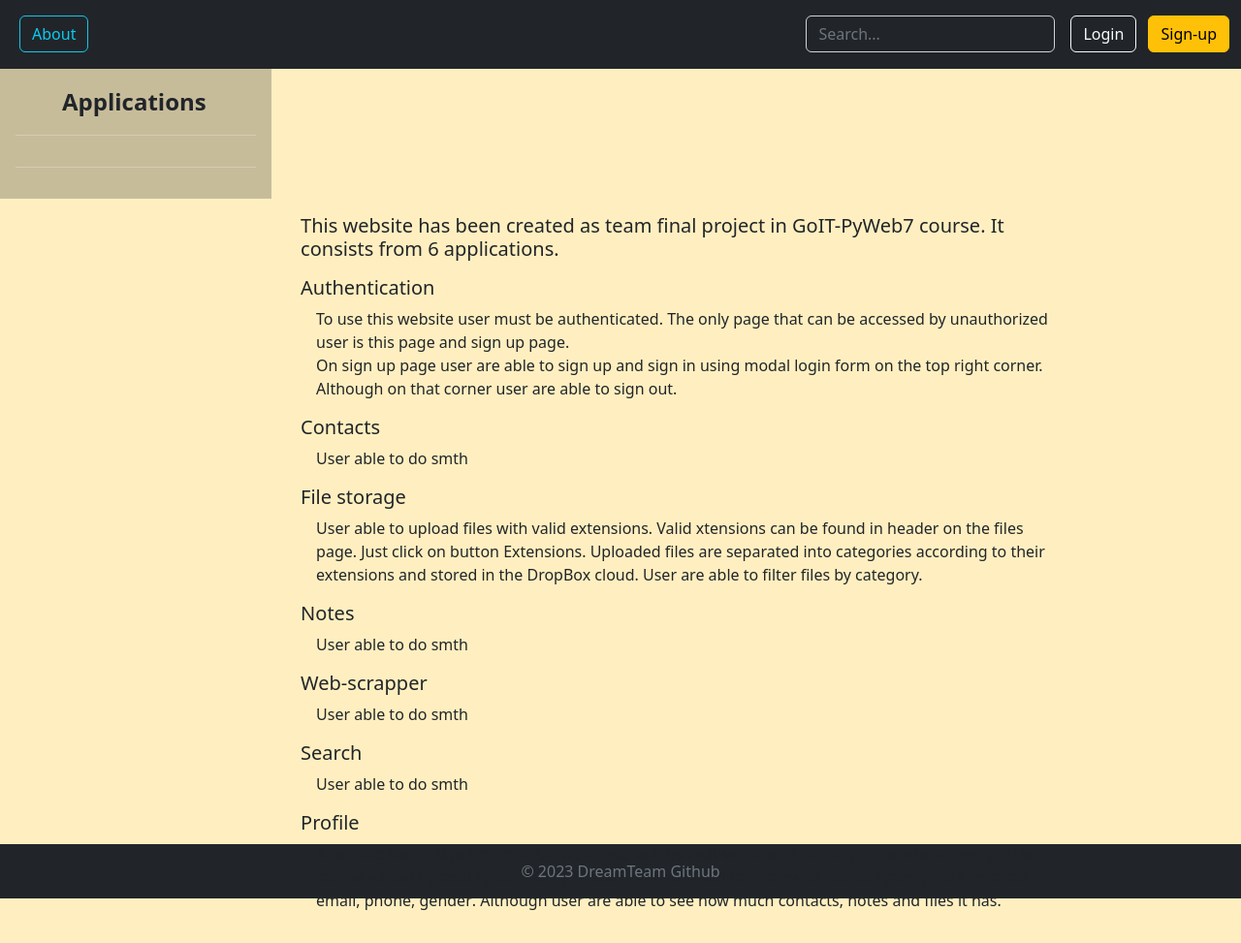
After one commit to Vaipik/web_project_team_1, a Django app: page /about/ in a window 1280 px wide. The commit adds this page. Shown: the whole page at 97% size. Run offline with Django 4.2, Linux system fonts and the light colour scheme.

Commit message:
about page

```diff
--- a/project/config/urls.py
+++ b/project/config/urls.py
@@ -1,7 +1,7 @@
 from django.conf import settings
 from django.conf.urls.static import static
 from django.contrib import admin
-
+from django.views.generic import TemplateView
 from django.urls import path, re_path, include
 
 urlpatterns = [
@@ -11,6 +11,7 @@ urlpatterns = [
     re_path(r"^notes/", include("apps.notes.urls", namespace="notes")),
     re_path(r'^scrapping/', include('apps.scrapping.urls', namespace='scrapping')),
     re_path(r"^contacts/", include('apps.contacts.urls', namespace="contacts")),
+    re_path(r"^about/", TemplateView.as_view(template_name="about.html"), name="about"),
     path("", include("apps.user_profile.urls", namespace="user_profile"))
 ]
 if settings.DEBUG:
--- /dev/null
+++ b/project/templates/about.html
@@ -0,0 +1,78 @@
+{% extends 'base.html' %}
+
+{% block content %}
+
+  <div class="row mt-3">
+    <div class="col-1"></div>
+    <div class="col-11 text-start">
+      <div class="h5 mb-3 fw-light">
+        This website has been created as team final project in <span class="fw-bolder">GoIT-PyWeb7</span> course.
+        It consists from 6 applications.
+      </div>
+      <ul class="fw-light list-unstyled">
+
+        {# Auth block #}
+        <li class="h5 mt-3 fw-bolder">Authentication</li>
+        <div class="ms-3">
+          To use this website user must be authenticated. The only page that can be accessed by unauthorized user is
+          <span class="fw-bolder">this page</span> and <span class="fw-bolder">sign up page</span>.
+          <p>
+            On sign up page user are able to <span class="fw-bolder">sign up</span> and <span class="fw-bolder">
+            sign in
+          </span> using <span class="fw-bolder">modal login form</span> on the top right corner. Although on that corner
+            user are able to sign out.
+          </p>
+        </div>
+
+        {# Contacts block #}
+        <li class="h5 mt-3 fw-bolder">Contacts</li>
+        <div class="ms-3">
+          User able to do smth
+        </div>
+
+        {# File storage block #}
+        <li class="h5 mt-3 fw-bolder">File storage</li>
+        <div class="ms-3">
+          User able to upload files with valid extensions. Valid xtensions can be found in header on the files page.
+          Just click on button <span class="fw-bolder">Extensions</span>. Uploaded files are separated into categories
+          according to their extensions and stored in the <span class="fw-bolder">DropBox cloud</span>. User are able to
+          filter files by category.
+        </div>
+
+        {# Notes block #}
+        <li class="h5 mt-3 fw-bolder">Notes</li>
+        <div class="ms-3">
+          User able to do smth
+        </div>
+
+        {# Web-scrapper block #}
+        <li class="h5 mt-3 fw-bolder">Web-scrapper</li>
+        <div class="ms-3">
+          User able to do smth
+        </div>
+
+        {# Search block #}
+        <li class="h5 mt-3 fw-bolder">Search</li>
+        <div class="ms-3">
+          User able to do smth
+        </div>
+
+        {# Profile block #}
+        <li class="h5 mt-3 fw-bolder">Profile</li>
+        <div class="ms-3">
+          After successful signing up or signin in user will be redirect directly to his profile where user profile can
+          be edited by adding obligatory fields: <span class="fw-bolder">first name</span> and <span class="fw-bolder">last name</span>
+          or not obligatory such as
+          <span class="fw-bolder">avatar</span>,
+          <span class="fw-bolder">email</span>,
+          <span class="fw-bolder">phone</span>,
+          <span class="fw-bolder">gender</span>. Although user are able to see how much contacts, notes and files it has.
+        </div>
+
+
+
+      </ul>
+    </div>
+  </div>
+
+{% endblock %}
--- a/project/templates/base.html
+++ b/project/templates/base.html
@@ -27,8 +27,10 @@
     <div class="d-flex flex-wrap align-items-center justify-content-center justify-content-lg-start">
 
       <ul class="nav col-12 col-lg-auto me-lg-auto mb-2 justify-content-center mb-md-0">
+        {% if user.is_authenticated %}
           <li><a href="{% url 'user_profile:profile' %}" class="btn btn-outline-info ms-2 me-3">Profile</a></li>
-        <li><a href="#" class="btn btn-outline-info ms-2 me-3">About</a></li>
+        {% endif %}
+        <li><a href="{% url 'about' %}" class="btn btn-outline-info ms-2 me-3">About</a></li>
 
         {% if user.is_authenticated %}
           {% block app_header_content %}
@@ -75,6 +77,7 @@
     </span>
       <hr>
       <ul class="nav nav-pills flex-column">
+        {% if user.is_authenticated %}
           <li class="nav-item">
             <a href="{% url 'contacts:contacts' %}" class="nav-link text-dark fw-normal fs-4" aria-current="page">
               <svg class="bi pe-none me-2" width="16" height="16">
@@ -110,6 +113,7 @@
               Search
             </a>
           </li>
+        {% endif %}
       </ul>
       <hr>
 
@@ -161,9 +165,14 @@
 </div>
 
 
-<footer class="footer mt-auto py-3 bg-light">
-  <div class="container">
-    <span class="text-muted">Place sticky footer content here.</span>
+<footer class="footer mt-auto py-3 bg-dark">
+  <div class="container text-center">
+    <span class="text-muted">
+      &copy; 2023 DreamTeam
+      <a href="https://github.com/Vaipik/web_project_team_1" class="text-muted text-decoration-none fw-lighter"
+      >Github
+      </a>
+    </span>
   </div>
 </footer>
 
@@ -175,7 +184,6 @@
 <script src="https://code.jquery.com/jquery-3.6.3.min.js"
         integrity="sha256-pvPw+upLPUjgMXY0G+8O0xUf+/Im1MZjXxxgOcBQBXU=" crossorigin="anonymous">
 </script>
-<script src="{% static 'user_auth/static/js/sign_out.js' %}"></script>
 <script src="{% static 'user_auth/static/js/sign_in.js' %}"></script>
 </body>
 </html>
```
Lines whose indentation alone changed are shown as unchanged.
